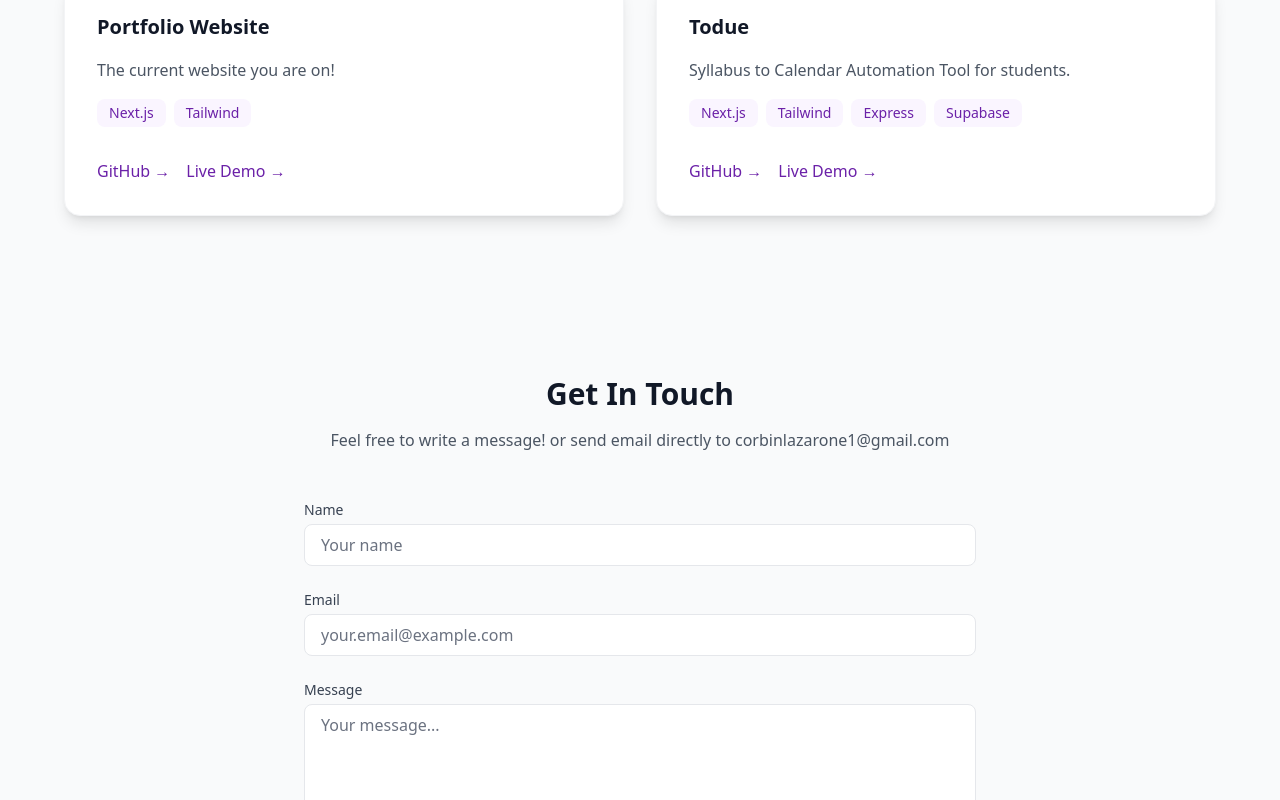
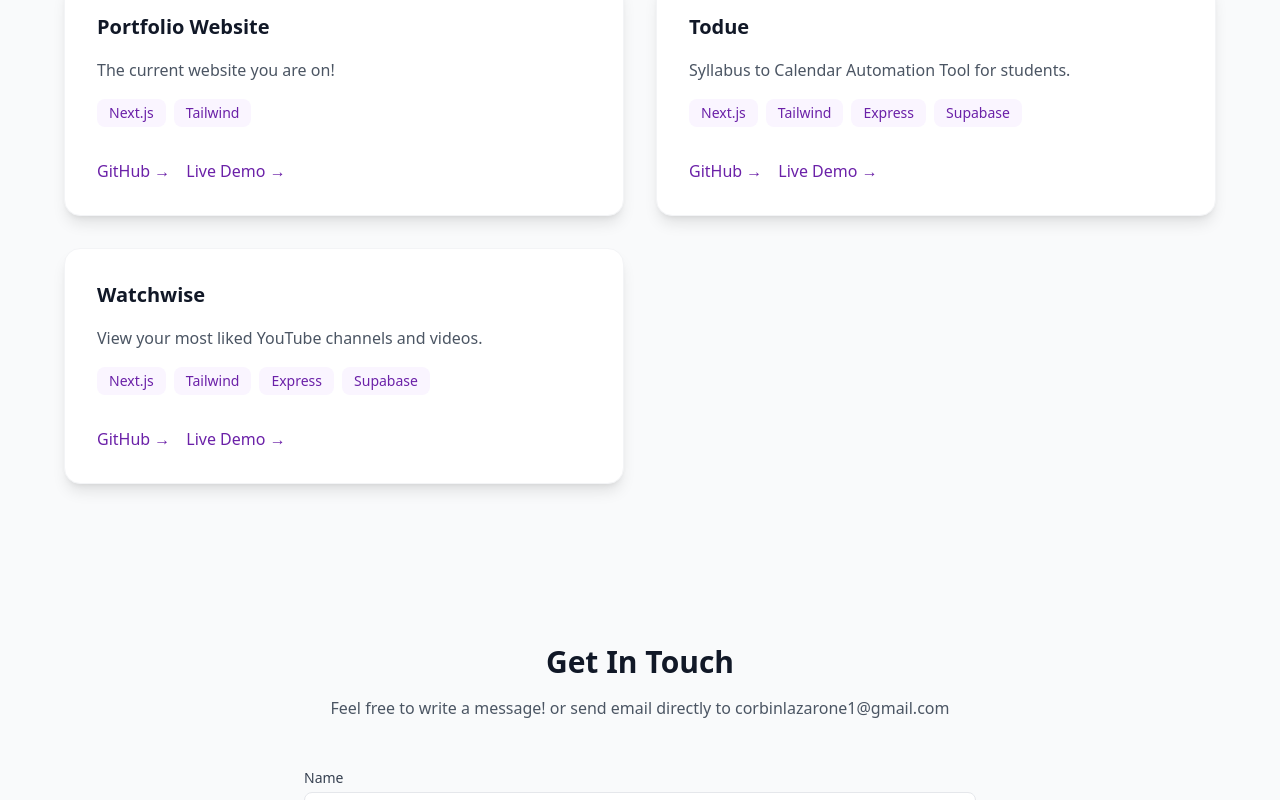
Before and after one commit to corbinlazarone/corbin-website, a Next.js app: page / in a window 1280 px wide. Shown: the part 2000-2800 px from the top of the page. Built offline with nearby package versions, Linux system fonts and the light colour scheme.

Commit message:
put back projet links

```diff
--- a/src/app/components/Projects.tsx
+++ b/src/app/components/Projects.tsx
@@ -16,6 +16,13 @@ export default function Projects() {
       github: "",
       demo: "https://trytodue.com",
     },
+    {
+      title: "Watchwise",
+      description: "View your most liked YouTube channels and videos.",
+      technologies: ["Next.js", "Tailwind", "Express", "Supabase"],
+      github: "https://github.com/corbinlazarone/watchwise-public",
+      demo: "https://trywatchwise.com"
+    }
   ];
 
   return (
```
